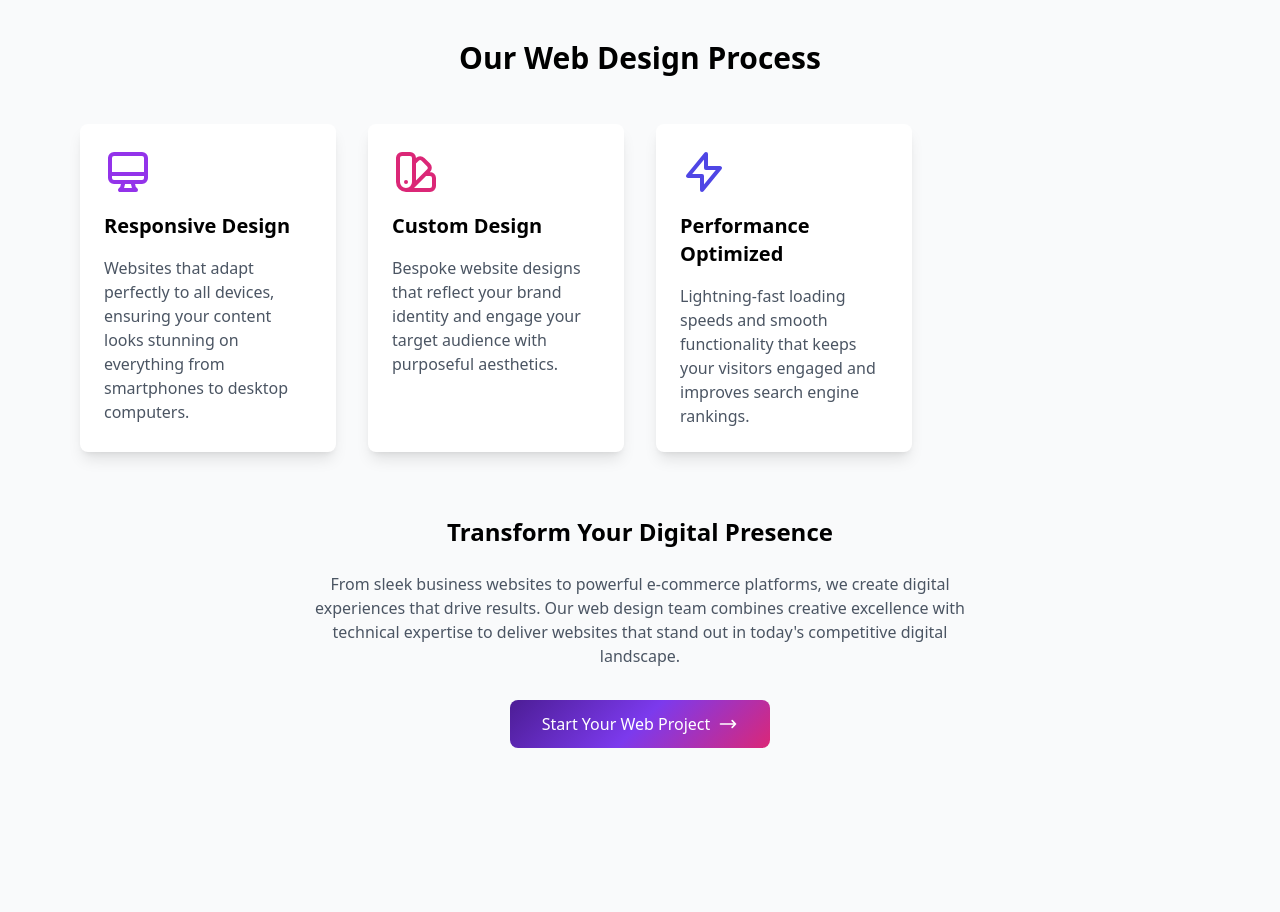
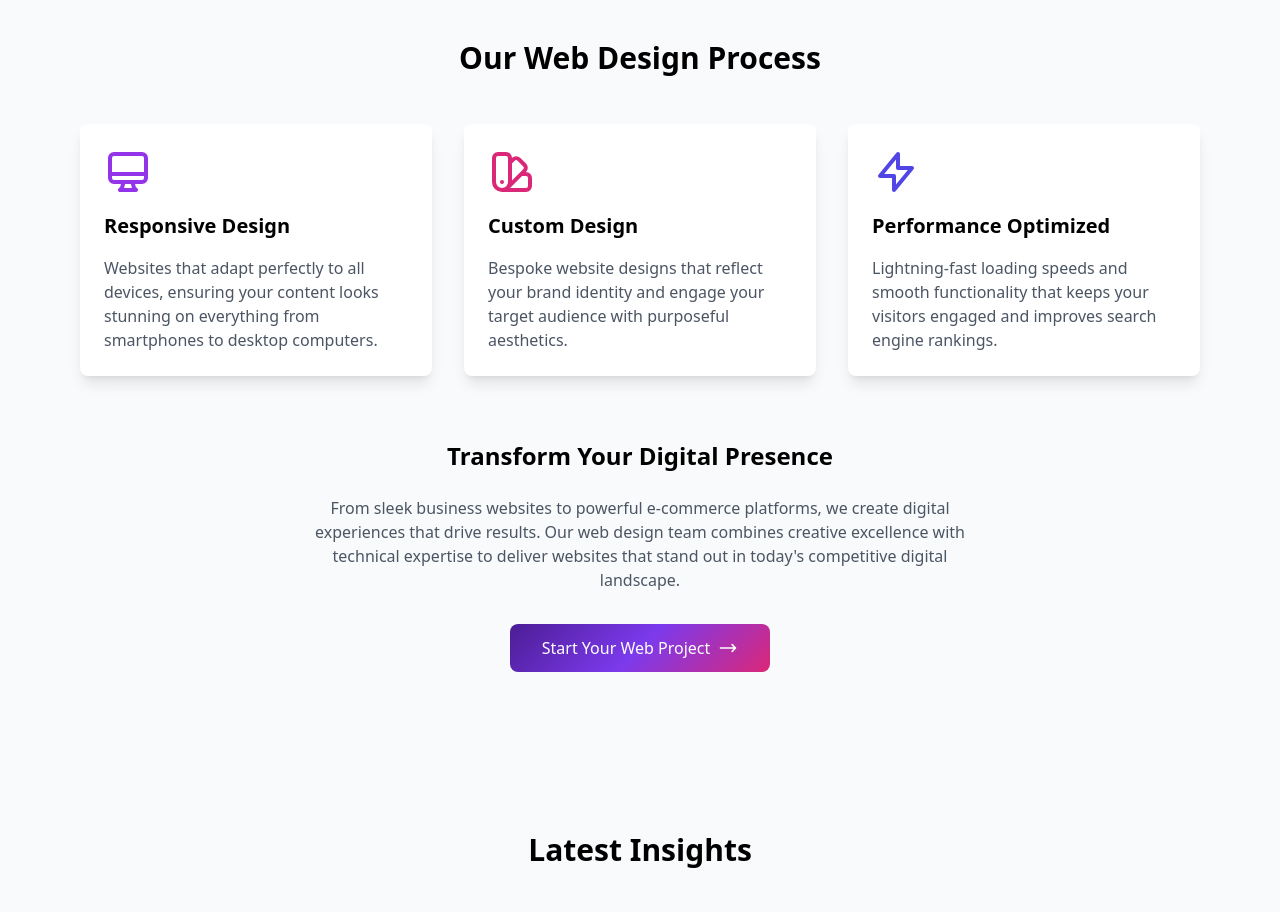
Before and after one commit to alaricjames/signal-media-project, a React (Vite) app: page / in a window 1280 px wide. Shown: the part 900-1812 px from the top of the page. Built offline with nearby package versions, Linux system fonts and the light colour scheme.

Commit message:
center web design features

```diff
--- a/src/components/WebDesignFeatures.jsx
+++ b/src/components/WebDesignFeatures.jsx
@@ -5,7 +5,7 @@ const WebDesignFeatures = () => {
     <div className="py-20 bg-gray-50">
       <div className="max-w-6xl mx-auto px-4">
         <h2 className="text-3xl font-bold text-center mb-12">Our Web Design Process</h2>
-        <div className="grid md:grid-cols-2 lg:grid-cols-4 gap-8">
+        <div className="grid md:grid-cols-2 lg:grid-cols-3 gap-8 justify-center">
           <div className="bg-white p-6 rounded-lg shadow-lg">
             <svg className="h-12 w-12 text-purple-600 mb-4" fill="none" stroke="currentColor" viewBox="0 0 24 24">
               <path strokeLinecap="round" strokeLinejoin="round" strokeWidth="2" d="M9.75 17L9 20l-1 1h8l-1-1-.75-3M3 13h18M5 17h14a2 2 0 002-2V5a2 2 0 00-2-2H5a2 2 0 00-2 2v10a2 2 0 002 2z" />
```
